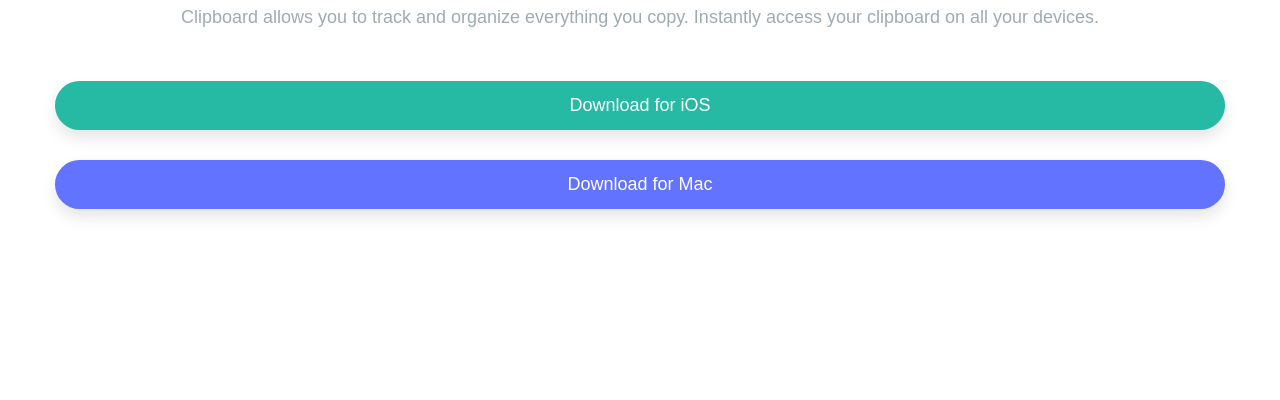
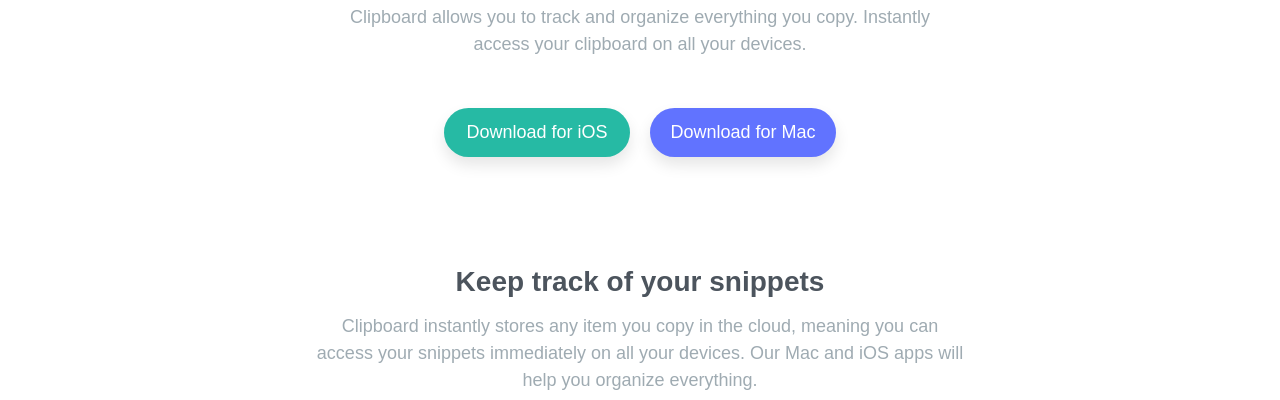
Before and after one commit to DavichoDev/clipboard-landing-page-master, a website: page index.html in a window 1280 px wide. Shown: the part 400-800 px from the top of the page. Drawn offline with Linux system fonts and the light colour scheme; a web font is replaced by a local one.

Commit message:
[FEAT] desktop responsive finished

```diff
--- a/index.html
+++ b/index.html
@@ -37,24 +37,32 @@
 		</div>
 	</header>
 
-	<section class="snippets mt-5">
-		<div class="snippets-content contenedor">
+	<section class="snippets contenedor mt-5">
+		<div class="snippets-content">
 			<h2>Keep track of your snippets</h2>
 			<p>
 				Clipboard instantly stores any item you copy in the cloud,
 				meaning you can access your snippets immediately on all your
 				devices. Our Mac and iOS apps will help you organize everything.
 			</p>
+		</div>
 		<div class="grid-snippets">
 			<div class="imagen">
 				<img src="build/img/image-computer.png" alt="Snippet Image">
 			</div>
+			<div class="features-snippets">
+				<div class="feature">
 					<h2>Quick Search</h2>
 					<p>Easily search your snippets by content, category, web address, application, and more.</p>
+				</div>
+				<div class="feature">
 					<h2>iCloud Sync</h2>
 					<p>Instantly saves and syncs snippets across all your devices.</p>
+				</div>
+				<div class="feature">
 					<h2>Complete History</h2>
 					<p>Retrieve any snippets from the first moment you started using the app.</p>
+				</div>
 			</div>
 		</div>
 	</section>
@@ -68,16 +76,16 @@
 				Whether you’re on the go, or at your computer, you can access all your Clipboard
 				snippets in a few simple clicks.
 			</p>
+		</div>
 		<div class="imagen">
 			<img src="build/img/image-devices.png" alt="">
 		</div>
-		</div>
 	</section>
 
-	<section class="features mt-5">
-		<div class="features-grid contenedor">
+	<section class="features contenedor mt-5">
 		<h2>Supercharge your workflow</h2>
 		<p>We’ve got the tools to boost your productivity.</p>
+		<div class="features-grid contenedor">
 			<div class="feature">
 				<div class="logo">
 					<img src="build/img/icon-blacklist.svg" alt="Icon Blacklist">
--- a/src/scss/access/_access.scss
+++ b/src/scss/access/_access.scss
@@ -2,11 +2,18 @@
 @use 'base/mixins'as m;
 
 .access {
+    @include m.tablet {
+        display: flex;
+        flex-direction: column;
+        align-items: center;
+    }
     .access-content {
         padding: 3rem 1.5rem;
-
-        .imagen {
-            margin-bottom: 3rem;
+        @include m.tablet {
+            max-width: 65rem;
         }
     }
+    .imagen {
+        margin-bottom: 3rem;
+    }
 }
--- a/src/scss/downloads/_downloads.scss
+++ b/src/scss/downloads/_downloads.scss
@@ -4,6 +4,21 @@
 .downloads {
     .downloads-content {
         padding: 3rem 1.5rem;
-        .buttons {}
+
+        @include m.tablet {
+            max-width: 65rem;
+
+            .buttons {
+                display: flex;
+                flex-direction: row;
+                justify-content: center;
+                gap: 2rem;
+
+                .button {
+                    display: inline;
+                    width: 30%;
+                }
+            }
+        }
     }
 }
--- a/src/scss/features/_features.scss
+++ b/src/scss/features/_features.scss
@@ -2,9 +2,13 @@
 @use 'base/mixins'as m;
 
 .features {
-
+    padding: 3rem 1.5rem;
     .features-grid {
-        padding: 3rem 1.5rem;
+        @include m.desktop {
+            display: flex;
+            align-items: center;
+            justify-content: space-around;
+        }
         .feature {
             display: flex;
             flex-direction: column;
--- a/src/scss/footer/_footer.scss
+++ b/src/scss/footer/_footer.scss
@@ -9,29 +9,41 @@
         flex-direction: column;
         align-items: center;
         padding: 5rem 1.5rem;
-
+        @include m.desktop {
+            flex-direction: row;
+            justify-content: space-around;
+        }
         .logo {
             width: 5rem;
         }
-
         .links {
             text-align: center;
             margin: 0;
             padding: 0;
             list-style: none;
+            @include m.desktop {
+                @include m.grid(3, 0);
+                text-align: left;
+                width: 40%;
+            }
 
             li {
                 color: v.$darkGrayishBlue;
                 font-size: 1.8rem;
                 margin: 3rem 0;
+                @include m.desktop {
+                    margin: 1rem 0;
+                }
             }
         }
-
         .socials {
             display: flex;
             width: 50%;
             justify-content: space-around;
-
+            @include m.desktop {
+                width: 20%;
+                justify-content: space-evenly;
+            }
             .social {
                 i {
                     font-size: 2.5rem;
--- a/src/scss/header/_header.scss
+++ b/src/scss/header/_header.scss
@@ -5,6 +5,7 @@
     background-image: url(../img/bg-header-mobile.png);
     background-repeat: no-repeat;
     background-position: top center;
+
     @include m.telefono {
         background-image: url(../img/bg-header-desktop.png);
     }
@@ -18,6 +19,22 @@
         .logo {
             padding: calc(v.$separacion + 2rem) 0;
         }
-        .buttons {}
+
+        @include m.tablet {
+            max-width: 65rem;
+
+            .buttons {
+                display: flex;
+                flex-direction: row;
+                justify-content: center;
+                gap: 2rem;
+
+                .button {
+                    display: inline;
+                    width: 30%;
+                }
+            }
+        }
+
     }
 }
--- a/src/scss/partners/_partners.scss
+++ b/src/scss/partners/_partners.scss
@@ -7,6 +7,10 @@
         align-items: center;
         flex-direction: column;
         padding: 3rem 1.5rem;
+        @include m.desktop {
+            flex-direction: row;
+            justify-content: space-around;
+        }
         .partner {
             margin: 4rem 0;
         }
--- a/src/scss/snippets/_snippets.scss
+++ b/src/scss/snippets/_snippets.scss
@@ -2,12 +2,40 @@
 @use 'base/mixins'as m;
 
 .snippets {
-
+    padding: 3rem 1.5rem;
+    @include m.desktop {
+        padding: 0;
+        margin: 0 0 0 0;
+        width: 100%;
+        max-width: none;
+    }
     .snippets-content {
-        padding: 3rem 1.5rem;
-        .snippets-grid {
-            .imagen {
-                margin-bottom: v.$separacion;
+        @include m.desktop {
+            max-width: 65rem;
+            margin: 0 auto;
+        }
+    }
+    .grid-snippets {
+        @include m.desktop {
+            @include m.grid(2, 0);
+            align-items: center;
+            margin-top: 7.5rem;
+            .features-snippets{
+                display: flex;
+                flex-direction: column;
+                align-items: flex-start;
+                .feature {
+                    padding: 0 15rem;
+                    p, h2 {
+                        text-align: left;
+                    }
+                }
+            }
+        }
+        .imagen {
+            margin-bottom: v.$separacion;
+            @include m.desktop {
+                margin-bottom: 0;
             }
         }
     }
```
Also changed, not shown: build/css/app.css, 1 other file. Lines whose indentation alone changed are shown as unchanged.
